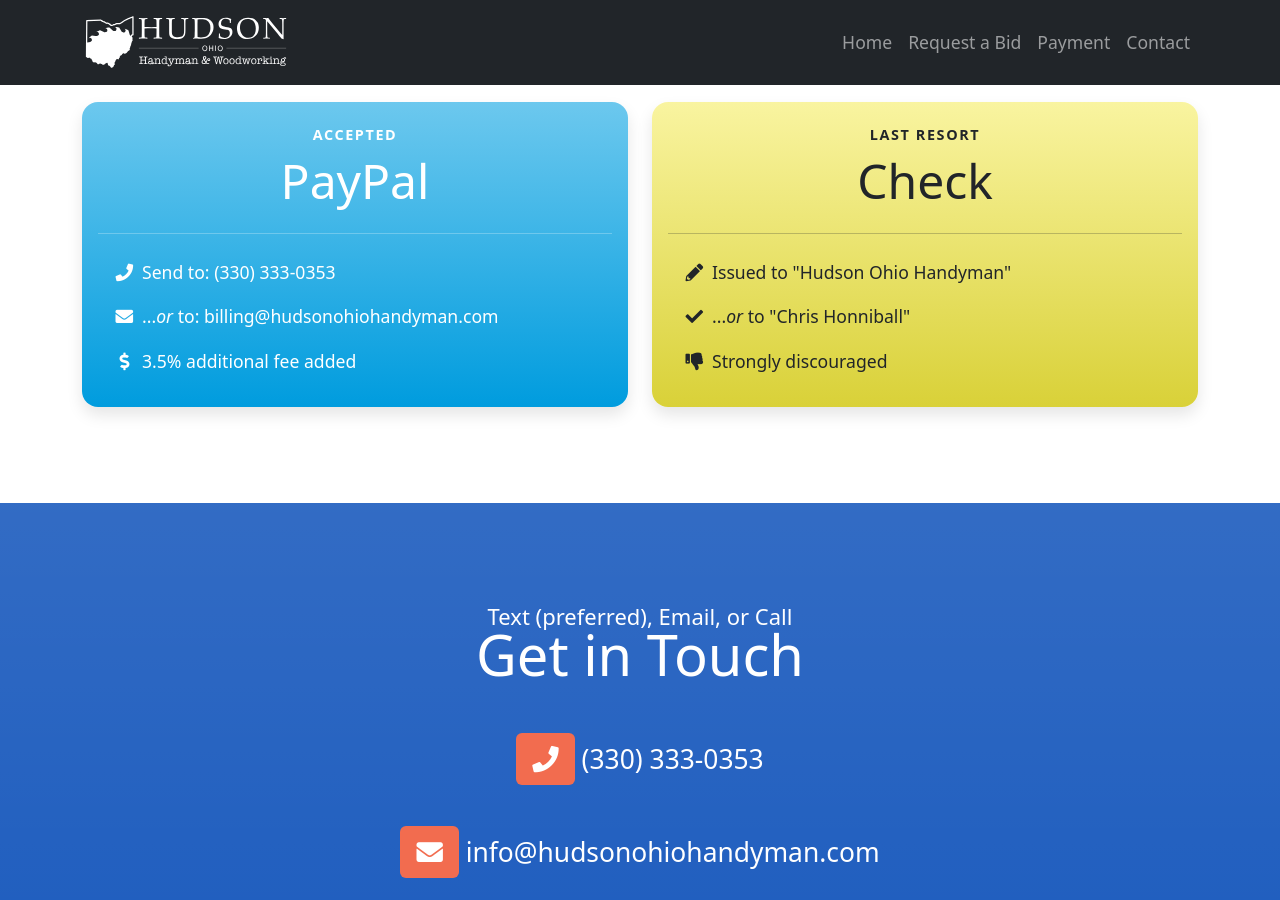
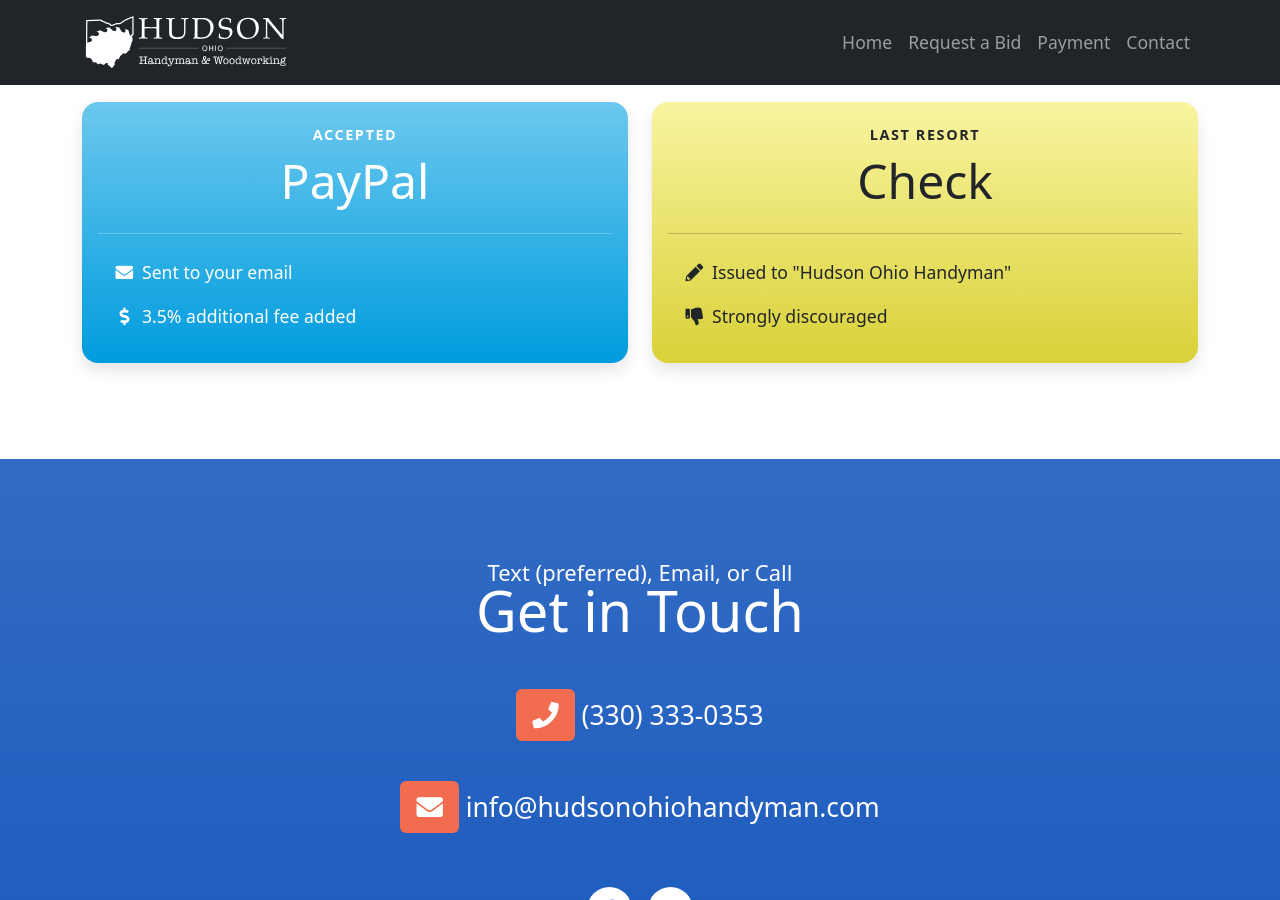
Before and after one commit to ChrisHonniball/hudson-ohio-handyman-and-renovations, a Jekyll site: the page built from _pages/payment.html, in a window 1280 px wide and 900 px high, scrolled down 888 px. Built offline with Jekyll 4.4.1, drawn with Linux system fonts in a browser that asks for light colours.

Commit message:
changes to payment content

```diff
--- a/_pages/payment.html
+++ b/_pages/payment.html
@@ -75,14 +75,8 @@ header_img: /assets/images/stock/computer.jpg
             <hr />
             <ul class="fa-ul">
               <li>
-                <span class="fa-li"><i class="fas fa-phone"></i></span>Send to:
-                (330) 333-0353
-              </li>
-              <li>
-                <span class="fa-li"><i class="fas fa-envelope"></i></span>...<em
-                  >or</em
-                >
-                to: billing@hudsonohiohandyman.com
+                <span class="fa-li"><i class="fas fa-envelope"></i></span>Sent
+                to your email
               </li>
               <li>
                 <span class="fa-li"><i class="fas fa-dollar-sign"></i></span
@@ -105,12 +99,6 @@ header_img: /assets/images/stock/computer.jpg
                 to "Hudson Ohio Handyman"
               </li>
               <li>
-                <span class="fa-li"><i class="fas fa-check"></i></span>...<em
-                  >or</em
-                >
-                to "Chris Honniball"
-              </li>
-              <li>
                 <span class="fa-li"><i class="fas fa-thumbs-down"></i></span
                 >Strongly discouraged
               </li>
```
